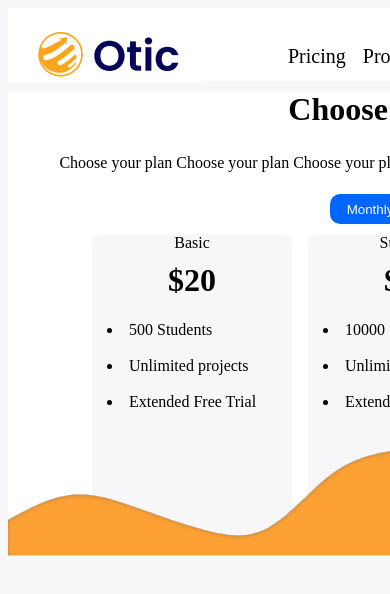
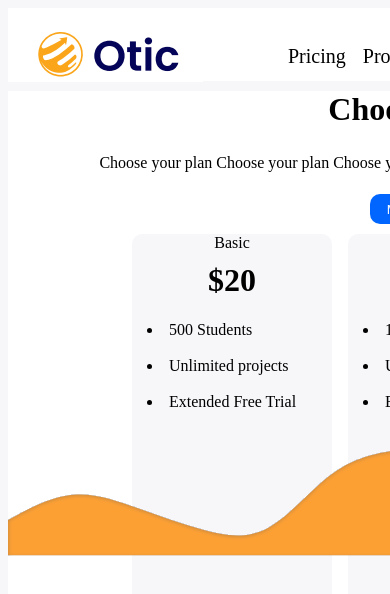
Before and after one commit to otic-ai/EDUCATIONSUITE-FRONTEND, a React (Create React App) app: page /billing in a window 390 px wide. Shown: the top 594 px of the page. Built offline with nearby package versions, Linux system fonts and the light colour scheme.

Commit message:
frontend

```diff
--- a/src/index.css
+++ b/src/index.css
@@ -219,7 +219,8 @@ line-height: 180%;
     background: white;
     margin: auto;
     padding: auto;
-    width: 50em;
+    width: 55em;
+    height: 50em;
   }
 
   .billing .header{
```
